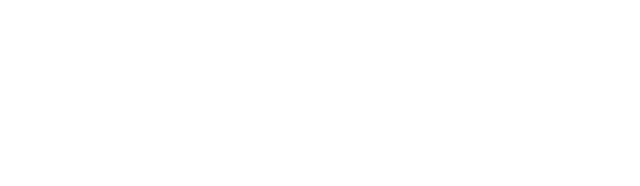
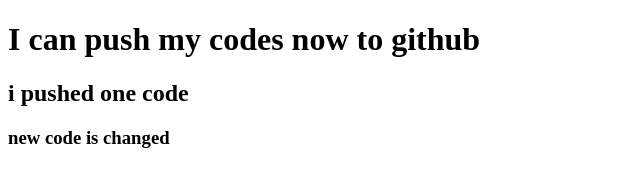
Before and after one commit to PROTTASAKARIM/my-first-repo, a plain HTML site: page index.html in a window 1280 px wide. Shown: the whole page, without its empty margins (0-640 px from the left). Drawn offline with Linux system fonts and the light colour scheme.

Commit message:
added header

```diff
--- a/index.html
+++ b/index.html
@@ -7,6 +7,8 @@
     <title>My first github repo</title>
 </head>
 <body>
-
+    <h1>I can push my codes now to github</h1>
+    <h2>i pushed one code</h2>
+    <h3>new code is changed</h3>
 </body>
 </html>
```
